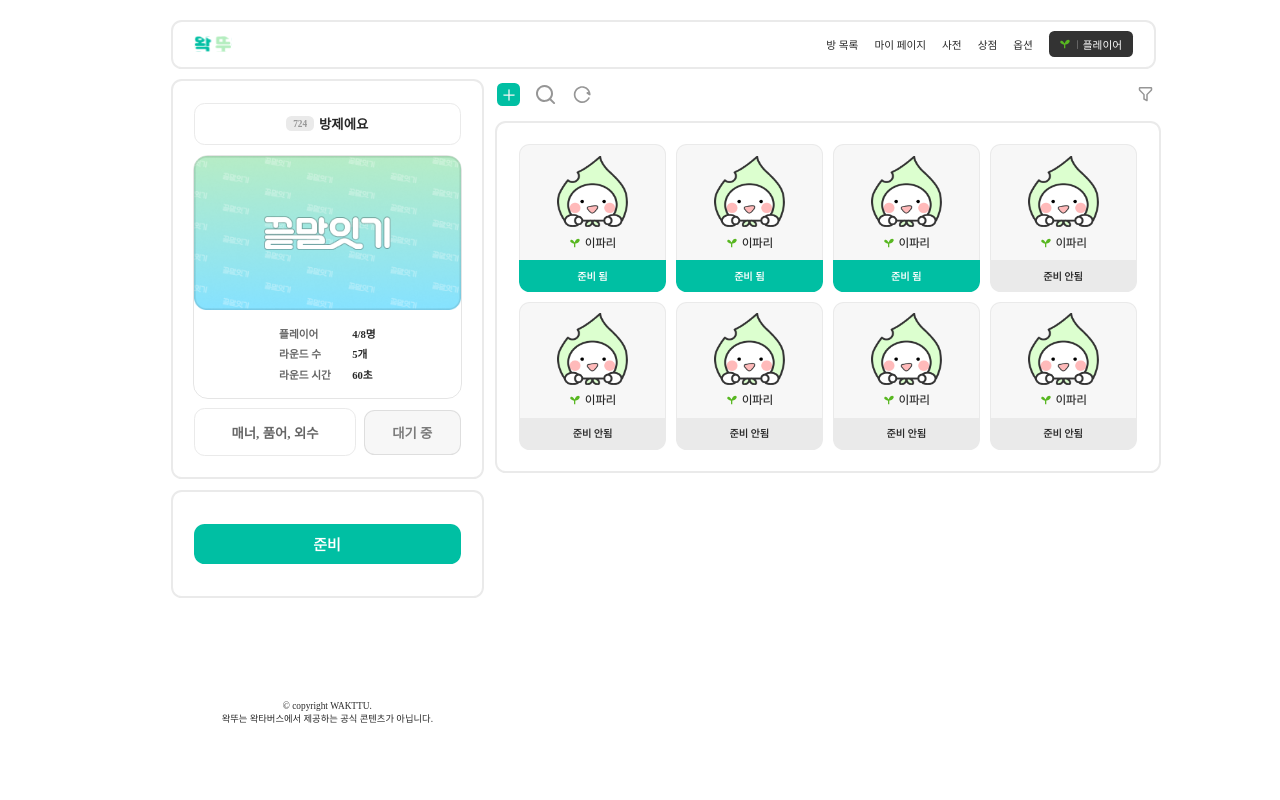
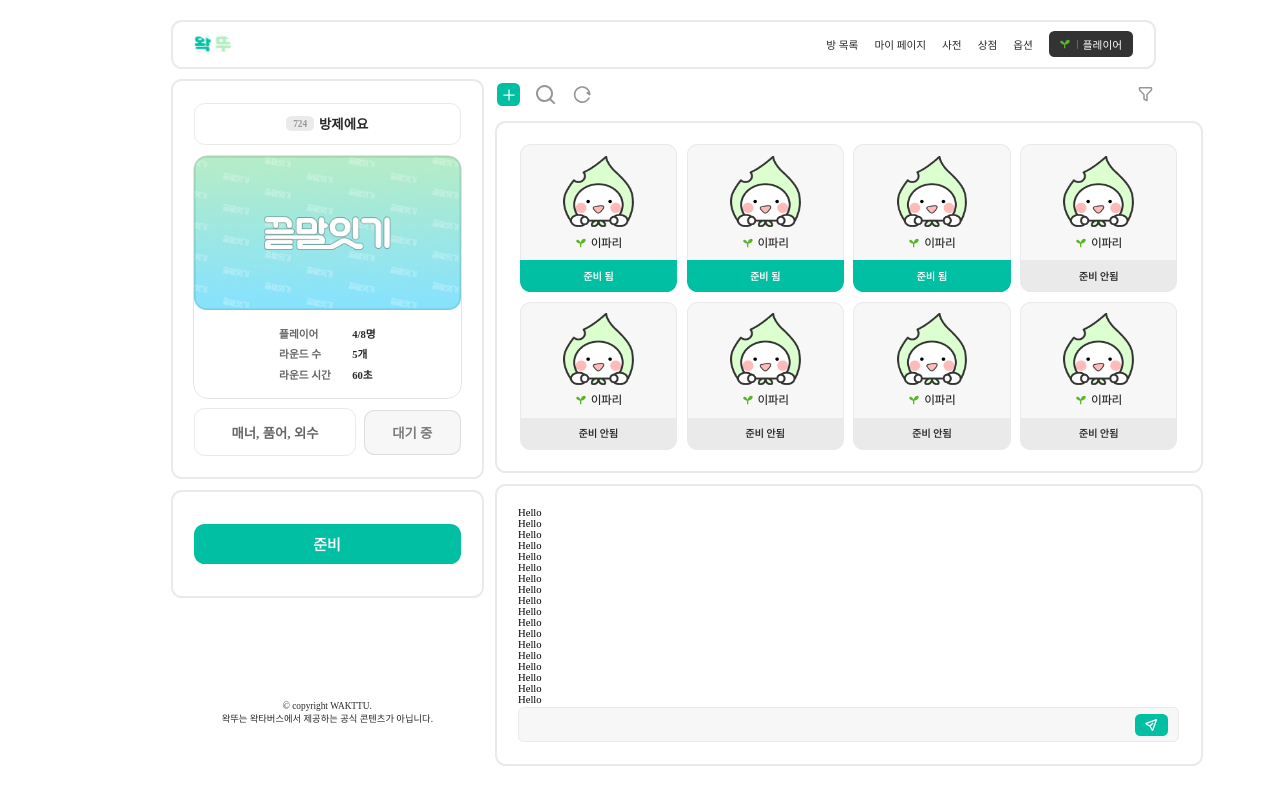
Before and after one commit to iqeq1945/wakttu_frontend, a Next.js app: page /room/1 in a window 1280 px wide. Built offline with nearby package versions, Linux system fonts and the light colour scheme.

Commit message:
feat : scroll bar

```diff
--- /dev/null
+++ b/src/components/common/Chat.tsx
@@ -0,0 +1,58 @@
+import {
+  ChatLog,
+  CChat,
+  MessageBlock,
+  MessageInput,
+  SendMessage,
+  SendIcon,
+} from "@/styles/common/Chat";
+
+const Chat = () => {
+  return (
+    <CChat>
+      <ChatLog>
+        <div>Hello</div> <div>Hello</div> <div>Hello</div>
+        <div>Hello</div> <div>Hello</div> <div>Hello</div> <div>Hello</div>{" "}
+        <div>Hello</div> <div>Hello</div> <div>Hello</div> <div>Hello</div>{" "}
+        <div>Hello</div> <div>Hello</div> <div>Hello</div> <div>Hello</div>{" "}
+        <div>Hello</div> <div>Hello</div> <div>Hello</div> <div>Hello</div>{" "}
+        <div>Hello</div> <div>Hello</div> <div>Hello</div> <div>Hello</div>{" "}
+        <div>Hello</div> <div>Hello</div> <div>Hello</div> <div>Hello</div>{" "}
+        <div>Hello</div> <div>Hello</div> <div>Hello</div> <div>Hello</div>{" "}
+        <div>Hello</div> <div>Hello</div> <div>Hello</div> <div>Hello</div>{" "}
+        <div>Hello</div> <div>Hello</div> <div>Hello</div> <div>Hello</div>{" "}
+        <div>Hello</div> <div>Hello</div> <div>Hello</div> <div>Hello</div>{" "}
+        <div>Hello</div> <div>Hello</div> <div>Hello</div> <div>Hello</div>{" "}
+        <div>Hello</div> <div>Hello</div> <div>Hello</div> <div>Hello</div>{" "}
+        <div>Hello</div> <div>Hello</div> <div>Hello</div> <div>Hello</div>{" "}
+        <div>Hello</div> <div>Hello</div> <div>Hello</div> <div>Hello</div>{" "}
+        <div>Hello</div> <div>Hello</div> <div>Hello</div> <div>Hello</div>{" "}
+        <div>Hello</div> <div>Hello</div> <div>Hello</div> <div>Hello</div>{" "}
+        <div>Hello</div> <div>Hello</div> <div>Hello</div> <div>Hello</div>{" "}
+        <div>Hello</div> <div>Hello</div> <div>Hello</div> <div>Hello</div>{" "}
+        <div>Hello</div> <div>Hello</div> <div>Hello</div> <div>Hello</div>{" "}
+        <div>Hello</div> <div>Hello</div> <div>Hello</div> <div>Hello</div>{" "}
+        <div>Hello</div> <div>Hello</div> <div>Hello</div> <div>Hello</div>{" "}
+        <div>Hello</div> <div>Hello</div> <div>Hello</div> <div>Hello</div>{" "}
+        <div>Hello</div> <div>Hello</div> <div>Hello</div> <div>Hello</div>{" "}
+        <div>Hello</div> <div>Hello</div> <div>Hello</div> <div>Hello</div>{" "}
+        <div>Hello</div> <div>Hello</div> <div>Hello</div> <div>Hello</div>{" "}
+        <div>Hello</div> <div>Hello</div> <div>Hello</div> <div>Hello</div>{" "}
+        <div>Hello</div> <div>Hello</div> <div>Hello</div> <div>Hello</div>{" "}
+        <div>Hello</div> <div>Hello</div> <div>Hello</div> <div>Hello</div>{" "}
+        <div>Hello</div> <div>Hello</div> <div>Hello</div> <div>Hello</div>{" "}
+        <div>Hello</div>
+        <div>Hello</div>
+        <div>Hello</div>
+      </ChatLog>
+      <MessageBlock>
+        <MessageInput />
+        <SendMessage>
+          <SendIcon src="/assets/send.svg" />
+        </SendMessage>
+      </MessageBlock>
+    </CChat>
+  );
+};
+
+export default Chat;
--- a/src/components/index.ts
+++ b/src/components/index.ts
@@ -8,6 +8,7 @@ export { default as LoginedMain } from "./main/Logined";
 export { default as Tab } from "./common/Tab";
 export { default as Header } from "./common/Header";
 export { default as RoomNumber } from "./common/RoomNumber";
+export { default as Chat } from "./common/Chat";
 
 export { default as ORoomDesc } from "./room/RoomDesc";
 export { default as Ready } from "./room/Ready";
--- a/src/pages/room/[id]/index.tsx
+++ b/src/pages/room/[id]/index.tsx
@@ -1,5 +1,5 @@
 import { Container } from "@/styles/common/Layout";
-import { GameNav, Header, PlayerList } from "@/components";
+import { Chat, GameNav, Header, PlayerList } from "@/components";
 import { LeftFooter, RightWrapper, WrapRoom } from "@/styles/room/Room";
 import { LeftWrapper, Copyright } from "@/styles/room/Room";
 import { ORoomDesc, Ready } from "@/components";
@@ -22,6 +22,7 @@ const Room = () => {
         <RightWrapper>
           <GameNav />
           <PlayerList />
+          <Chat />
         </RightWrapper>
       </WrapRoom>
     </Container>
--- /dev/null
+++ b/src/styles/common/Chat.ts
@@ -0,0 +1,97 @@
+import styled from "styled-components";
+import { COLORS } from "../theme";
+
+const CChat = styled.div`
+  display: flex;
+  flex-direction: column;
+  justify-content: center;
+  align-items: flex-start;
+  padding: 2rem;
+  width: 62rem;
+  height: 22.0625rem;
+
+  border-radius: 1rem;
+  border: 2px solid ${COLORS["gray-4"]};
+  background: ${COLORS.bg};
+`;
+
+const ChatLog = styled.div`
+  display: flex;
+  flex-direction: column;
+
+  height: 100%;
+
+  overflow-y: scroll;
+
+  &::-webkit-scrollbar {
+    width: 6px;
+  }
+
+  &::-webkit-scrollbar-thumb {
+    background: ${COLORS["gray-4"]};
+    border-radius: 10px;
+  }
+
+  &::-webkit-scrollbar-track {
+    background: transparent;
+    box-shadow: inset 0 0 5px ${COLORS["gray-3"]};
+    border-radius: 4px;
+    border-left: 1.5px solid transparent;
+    border-right: 1.5px solid transparent;
+  }
+`;
+
+const PlayerChat = styled.div`
+  display: flex;
+  justify-content: space-between;
+  align-items: center;
+`;
+
+const MessageBlock = styled.div`
+  display: flex;
+  padding: 0.5rem 1rem;
+  justify-content: space-between;
+  align-items: center;
+  align-self: stretch;
+
+  border-radius: 0.5rem;
+  border: 1px solid ${COLORS["gray-4"]};
+  background: ${COLORS["gray-5"]};
+`;
+
+const MessageInput = styled.input`
+  display: -webkit-box;
+  width: 51rem;
+  -webkit-box-orient: vertical;
+  -webkit-line-clamp: 1;
+
+  border: none;
+  background: ${COLORS["gray-5"]};
+`;
+
+const SendMessage = styled.div`
+  display: flex;
+  padding: 0.5rem 1rem;
+  justify-content: center;
+  align-items: center;
+
+  border-radius: 0.5rem;
+  background: ${COLORS.primary};
+
+  cursor: pointer;
+`;
+
+const SendIcon = styled.img`
+  fill: ${COLORS.bg};
+  width: 1.1004rem;
+  height: 1.1004rem;
+`;
+export {
+  CChat,
+  ChatLog,
+  PlayerChat,
+  MessageBlock,
+  MessageInput,
+  SendMessage,
+  SendIcon,
+};
```
Also changed, not shown: public/assets/send.svg (added).
